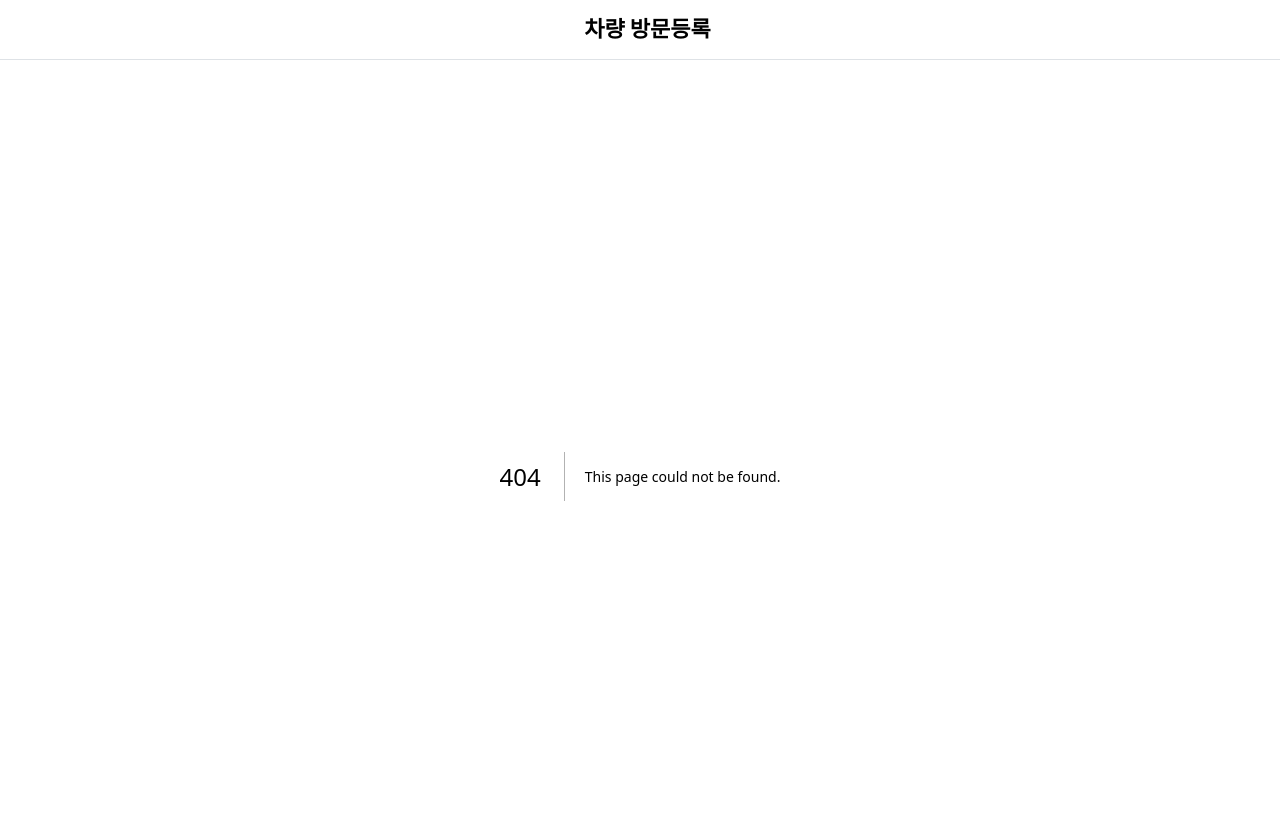
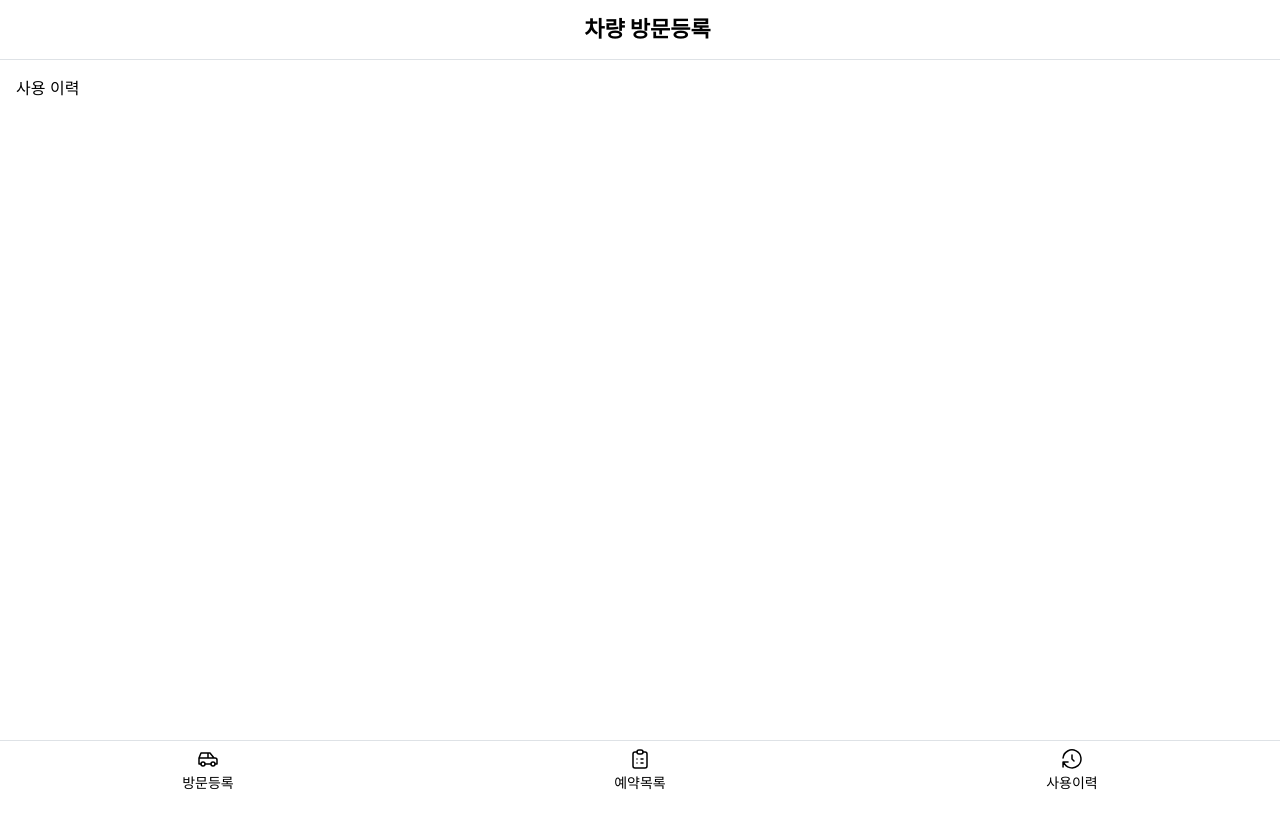
Before and after one commit to yeo311/my-xellop, a Next.js app: page /history in a window 1280 px wide. Before the commit this address had no page. Shown: the top 828 px of the page. After the commit the page ends 800 px from the top, so only its background shows below. Built offline with nearby package versions, Linux system fonts and the light colour scheme.

Commit message:
Bottom Navigator

```diff
--- /dev/null
+++ b/src/app/history/page.tsx
@@ -0,0 +1,13 @@
+import { Metadata } from 'next'
+
+export const metadata: Metadata = {
+  title: '사용 이력',
+}
+
+export default async function ListPage() {
+  return (
+    <>
+      <p>사용 이력</p>
+    </>
+  )
+}
--- a/src/app/layout.tsx
+++ b/src/app/layout.tsx
@@ -6,6 +6,7 @@ import Providers from '@/components/Providers'
 import { AppShell, ColorSchemeScript, Group, Title } from '@mantine/core'
 import '@mantine/core/styles.css'
 import '@mantine/dates/styles.css'
+import Navagation from '@/components/Navigation'
 
 const inter = Inter({ subsets: ['latin'] })
 
@@ -21,13 +22,16 @@ export default function RootLayout({
       </head>
       <body className={inter.className}>
         <Providers>
-          <AppShell header={{ height: 60 }} padding="md">
+          <AppShell header={{ height: 60 }} footer={{ height: 60 }} padding="md">
             <AppShell.Header>
               <Group h="100%" pl="15px" justify="center">
                 <Title order={3}>차량 방문등록</Title>
               </Group>
             </AppShell.Header>
             <AppShell.Main>{children}</AppShell.Main>
+            <AppShell.Footer>
+              <Navagation />
+            </AppShell.Footer>
           </AppShell>
         </Providers>
       </body>
--- /dev/null
+++ b/src/app/list/page.tsx
@@ -0,0 +1,17 @@
+import ReservationList from '@/components/ReservationList'
+import getReservations from '@/module/xellop-apis/getReservations'
+import { Metadata } from 'next'
+
+export const metadata: Metadata = {
+  title: '방문 에약 목록',
+}
+
+export default async function ListPage() {
+  const reservations = await getReservations()
+
+  return (
+    <>
+      <ReservationList reservations={reservations} />
+    </>
+  )
+}
--- a/src/app/page.tsx
+++ b/src/app/page.tsx
@@ -1,19 +1,14 @@
 import Reservation from '@/components/Reservation'
-import ReservationList from '@/components/ReservationList'
-import getReservations from '@/module/xellop-apis/getReservations'
 import { Metadata } from 'next'
 
 export const metadata: Metadata = {
-  title: 'My Xellop',
+  title: '차량 방문등록',
 }
 
 export default async function Home() {
-  const reservations = await getReservations()
-
   return (
     <>
       <Reservation />
-      <ReservationList reservations={reservations} />
     </>
   )
 }
--- /dev/null
+++ b/src/components/NavButton.tsx
@@ -0,0 +1,19 @@
+import { Stack, Text } from '@mantine/core'
+import Link from 'next/link'
+
+export type NavButtonProps = {
+  link: string
+  icon: React.ReactNode
+  text: string
+}
+
+export default function NavButton({ link, icon, text }: NavButtonProps) {
+  return (
+    <Link href={link} style={{ flex: '1' }}>
+      <Stack h="50px" align="center" justify="center" style={{ gap: '2px' }}>
+        {icon}
+        <Text size="sm">{text}</Text>
+      </Stack>
+    </Link>
+  )
+}
--- /dev/null
+++ b/src/components/Navigation.tsx
@@ -0,0 +1,32 @@
+import { Group } from '@mantine/core'
+import NavButton, { NavButtonProps } from './NavButton'
+import IcCar from '@/icons/IcCar'
+import IcList from '@/icons/IcList'
+import IcHistory from '@/icons/IcHistory'
+
+export default function Navagation() {
+  const navItems: NavButtonProps[] = [
+    {
+      link: '/',
+      icon: <IcCar />,
+      text: '방문등록',
+    },
+    {
+      link: '/list',
+      icon: <IcList />,
+      text: '예약목록',
+    },
+    {
+      link: '/history',
+      icon: <IcHistory />,
+      text: '사용이력',
+    },
+  ]
+  return (
+    <Group h="100%">
+      {navItems.map((item) => (
+        <NavButton key={item.link} {...item} />
+      ))}
+    </Group>
+  )
+}
--- /dev/null
+++ b/src/icons/IcCar.tsx
@@ -0,0 +1,21 @@
+export default function IcCar() {
+  return (
+    <svg
+      xmlns="http://www.w3.org/2000/svg"
+      className="icon icon-tabler icon-tabler-car"
+      width="24"
+      height="24"
+      viewBox="0 0 24 24"
+      stroke-width="1.5"
+      stroke="currentColor"
+      fill="none"
+      stroke-linecap="round"
+      stroke-linejoin="round"
+    >
+      <path stroke="none" d="M0 0h24v24H0z" fill="none" />
+      <path d="M7 17m-2 0a2 2 0 1 0 4 0a2 2 0 1 0 -4 0" />
+      <path d="M17 17m-2 0a2 2 0 1 0 4 0a2 2 0 1 0 -4 0" />
+      <path d="M5 17h-2v-6l2 -5h9l4 5h1a2 2 0 0 1 2 2v4h-2m-4 0h-6m-6 -6h15m-6 0v-5" />
+    </svg>
+  )
+}
--- /dev/null
+++ b/src/icons/IcHistory.tsx
@@ -0,0 +1,20 @@
+export default function IcHistory() {
+  return (
+    <svg
+      xmlns="http://www.w3.org/2000/svg"
+      className="icon icon-tabler icon-tabler-history"
+      width="24"
+      height="24"
+      viewBox="0 0 24 24"
+      stroke-width="1.5"
+      stroke="currentColor"
+      fill="none"
+      stroke-linecap="round"
+      stroke-linejoin="round"
+    >
+      <path stroke="none" d="M0 0h24v24H0z" fill="none" />
+      <path d="M12 8l0 4l2 2" />
+      <path d="M3.05 11a9 9 0 1 1 .5 4m-.5 5v-5h5" />
+    </svg>
+  )
+}
--- /dev/null
+++ b/src/icons/IcList.tsx
@@ -0,0 +1,24 @@
+export default function IcList() {
+  return (
+    <svg
+      xmlns="http://www.w3.org/2000/svg"
+      className="icon icon-tabler icon-tabler-clipboard-list"
+      width="24"
+      height="24"
+      viewBox="0 0 24 24"
+      stroke-width="1.5"
+      stroke="currentColor"
+      fill="none"
+      stroke-linecap="round"
+      stroke-linejoin="round"
+    >
+      <path stroke="none" d="M0 0h24v24H0z" fill="none" />
+      <path d="M9 5h-2a2 2 0 0 0 -2 2v12a2 2 0 0 0 2 2h10a2 2 0 0 0 2 -2v-12a2 2 0 0 0 -2 -2h-2" />
+      <path d="M9 3m0 2a2 2 0 0 1 2 -2h2a2 2 0 0 1 2 2v0a2 2 0 0 1 -2 2h-2a2 2 0 0 1 -2 -2z" />
+      <path d="M9 12l.01 0" />
+      <path d="M13 12l2 0" />
+      <path d="M9 16l.01 0" />
+      <path d="M13 16l2 0" />
+    </svg>
+  )
+}
```
